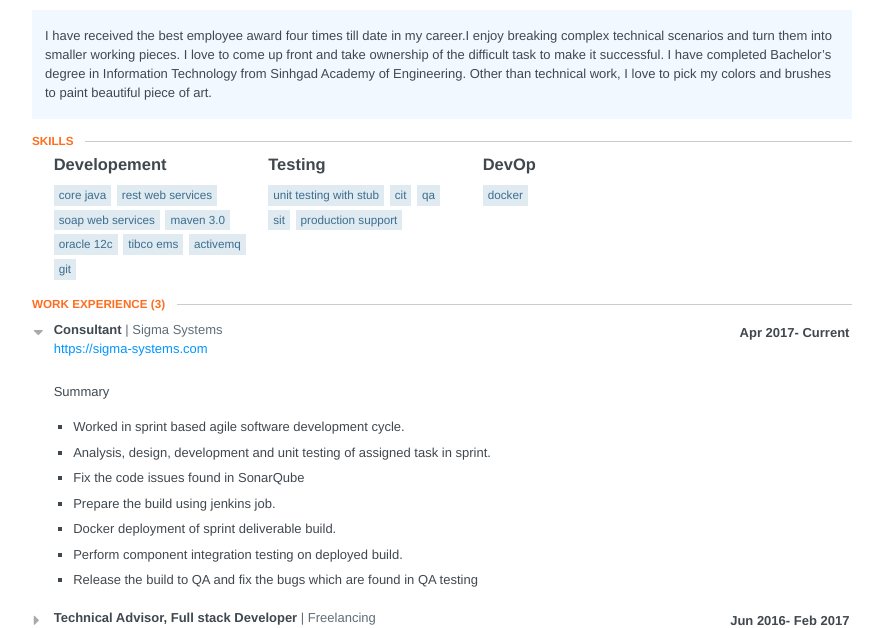
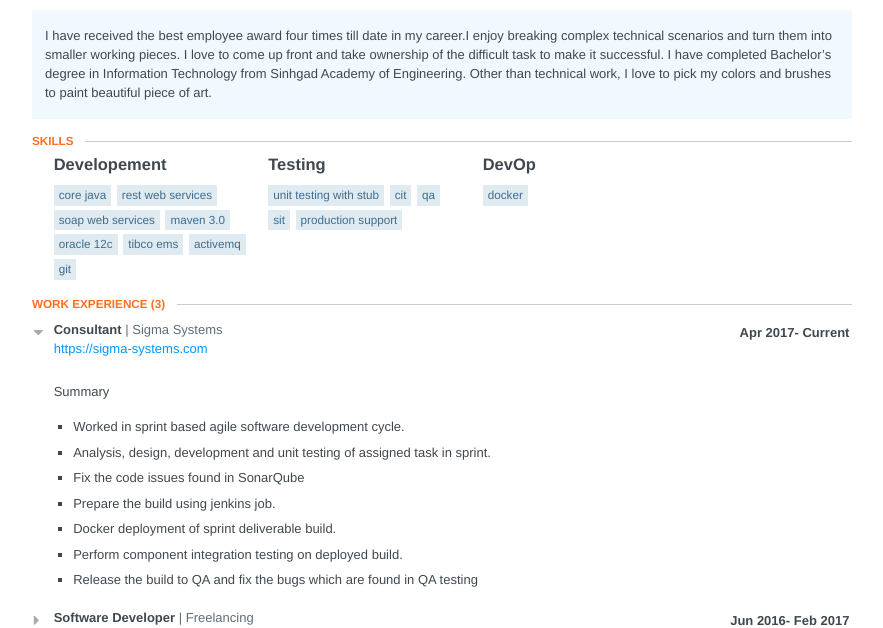
Before and after one commit to shikya/shikya.github.io, a website: page index.html in a window 1280 px wide. Shown: the part 172-800 px from the top of the page, without its empty margins (198-1081 px from the left). Drawn offline with Linux system fonts and the light colour scheme.

Commit message:
Update index.html

```diff
--- a/index.html
+++ b/index.html
@@ -926,7 +926,7 @@ ul.courses li:hover {
             <label for="work-item-2"></label>
 
     			<header>
-    				<div class="position">Technical Advisor, Full stack Developer</div>
+    				<div class="position">Software Developer</div>
     				<div class="company">Freelancing</div>
     				<div class="date">
     				  <span class="startDate">Jun 2016</span>
```
